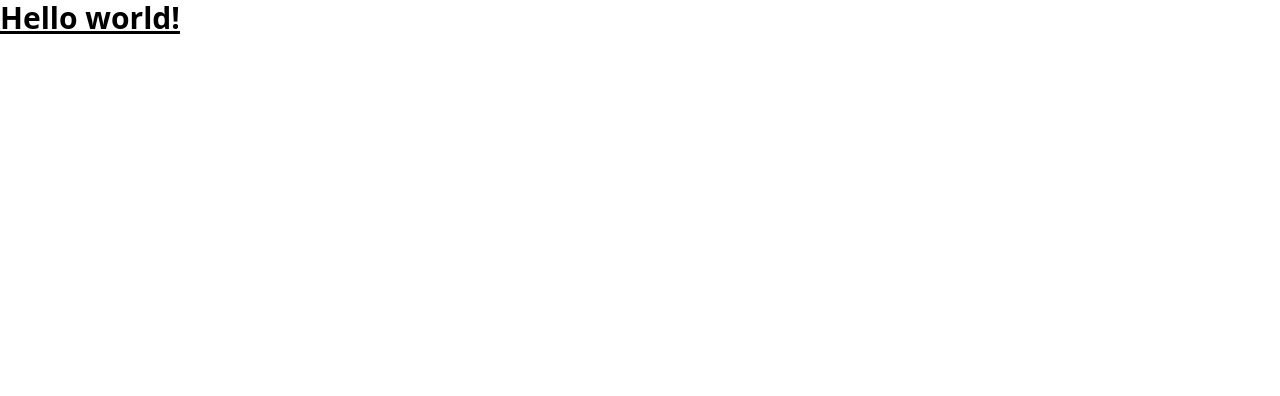
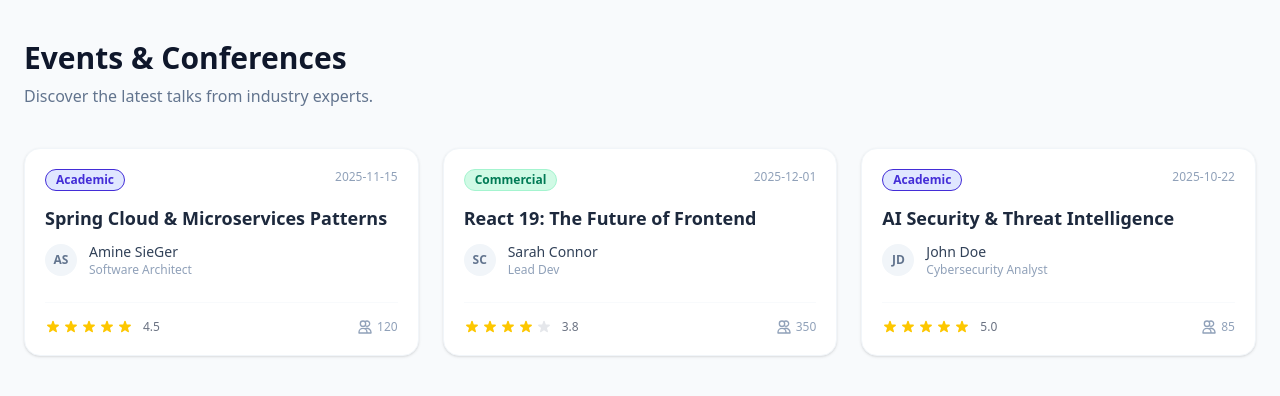
Before and after one commit to SieGer05/KeynoteConnect, a React app in the folder frontend/: page / in a window 1280 px wide. Shown: the top 396 px of the page. Built offline with nearby package versions, Linux system fonts and the light colour scheme; the HTML template or start-up script is replaced by a standard one.

Commit message:
feat: add conference listing and UI components with mock data

```diff
--- a/frontend/package.json
+++ b/frontend/package.json
@@ -11,8 +11,10 @@
   },
   "dependencies": {
     "@tailwindcss/vite": "^4.1.18",
+    "axios": "^1.13.2",
     "react": "^19.2.0",
     "react-dom": "^19.2.0",
+    "react-router-dom": "^7.11.0",
     "tailwindcss": "^4.1.18"
   },
   "devDependencies": {
--- a/frontend/src/App.jsx
+++ b/frontend/src/App.jsx
@@ -1,10 +1,26 @@
-import React from 'react'
+import { MOCK_CONFERENCES } from "./utils/mockData";
+import ConferenceCard from "./features/conferences/components/ConferenceCard";
 
 function App() {
   return (
-    <h1 class="text-3xl font-bold underline">
-      Hello world!
-    </h1>
+    <div className="min-h-screen bg-slate-50 py-10 px-4 sm:px-6">
+      <div className="max-w-7xl mx-auto">
+
+        {/* Page Header */}
+        <div className="mb-10">
+            <h1 className="text-3xl font-bold text-slate-900">Events & Conferences</h1>
+            <p className="text-slate-500 mt-2">Discover the latest talks from industry experts.</p>
+        </div>
+
+        {/* The Grid */}
+        <div className="grid grid-cols-1 md:grid-cols-2 lg:grid-cols-3 gap-6">
+          {MOCK_CONFERENCES.map((conf) => (
+            <ConferenceCard key={conf.id} conference={conf} />
+          ))}
+        </div>
+
+      </div>
+    </div>
   );
 }
 
--- /dev/null
+++ b/frontend/src/components/ui/Badge.jsx
@@ -0,0 +1,13 @@
+const Badge = ({ children, type }) => {
+   const styles = type === 'Academic'
+      ? 'bg-indigo-100 text-indigo-700 border indigo-200'
+      : 'bg-emerald-100 text-emerald-700 border-emerald-200';
+
+   return (
+      <span className={`px-2.5 py-0.5 rounded-full text-xs font-semibold border ${styles}`}>
+         {children}
+      </span>
+   );
+}
+
+export default Badge;
--- /dev/null
+++ b/frontend/src/components/ui/StartRating.jsx
@@ -0,0 +1,24 @@
+const StarRating = ({ score }) => {
+   return (
+      <div className="flex items-center space-x-0.5">
+         {[1, 2, 3, 4, 5].map((star) => (
+         <svg
+            key={star}
+            className={`w-4 h-4 ${
+               star <= Math.round(score) ? "text-yellow-400" : "text-gray-200"
+            }`}
+            fill="currentColor"
+            viewBox="0 0 20 20"
+            xmlns="http://www.w3.org/2000/svg"
+         >
+            <path d="M9.049 2.927c.3-.921 1.603-.921 1.902 0l1.07 3.292a1 1 0 00.95.69h3.462c.969 0 1.371 1.24.588 1.81l-2.8 2.034a1 1 0 00-.364 1.118l1.07 3.292c.3.921-.755 1.688-1.54 1.118l-2.8-2.034a1 1 0 00-1.175 0l-2.8 2.034c-.784.57-1.838-.197-1.539-1.118l1.07-3.292a1 1 0 00-.364-1.118L2.98 8.72c-.783-.57-.38-1.81.588-1.81h3.461a1 1 0 00.951-.69l1.07-3.292z" />
+         </svg>
+         ))}
+         <span className="text-xs text-gray-500 font-medium ml-2">
+         {score.toFixed(1)}
+         </span>
+      </div>
+   );
+};
+
+export default StarRating;
--- /dev/null
+++ b/frontend/src/features/conferences/components/ConferenceCard.jsx
@@ -0,0 +1,53 @@
+import Badge from "../../../components/ui/Badge"
+import StarRating from "../../../components/ui/StartRating";
+
+const ConferenceCard = ({ conference }) => {
+   return (
+      <div className="group bg-white rounded-2xl p-5 border border-slate-100 shadow-sm hover:shadow-md transition-all duration-300 ease-in-out">
+
+         <div className="flex justify-between items-start mb-4">
+            <Badge type={conference.type}>{conference.type}</Badge>
+            <span className="text-xs text-slate-400 font-medium">
+               {conference.date}
+            </span>
+         </div>
+
+         {/* Body: Title & Keynote */}
+         <div className="mb-6">
+            <h3 className="text-lg font-bold text-slate-800 mb-2 leading-tight group-hover:text-indigo-600 transition-colors">
+               {conference.title}
+            </h3>
+
+            {/* Keynote Micro-Profile */}
+            <div className="flex items-center mt-3">
+               <div className="w-8 h-8 rounded-full bg-slate-100 flex items-center justify-center text-xs font-bold text-slate-500 mr-3">
+                  {conference.keynote.firstName[0]}{conference.keynote.lastName[0]}
+               </div>
+               <div>
+                  <p className="text-sm font-medium text-slate-700">
+                  {conference.keynote.firstName} {conference.keynote.lastName}
+                  </p>
+                  <p className="text-xs text-slate-400">
+                  {conference.keynote.function}
+                  </p>
+               </div>
+            </div>
+         </div>
+
+         {/* Footer: Stats & Actions */}
+         <div className="flex items-center justify-between pt-4 border-t border-slate-50">
+            <StarRating score={conference.score} />
+
+            <div className="flex items-center text-slate-400 text-xs font-medium">
+               {/* Simple Icon for users */}
+               <svg className="w-4 h-4 mr-1" fill="none" stroke="currentColor" viewBox="0 0 24 24">
+                  <path strokeLinecap="round" strokeLinejoin="round" strokeWidth="2" d="M12 4.354a4 4 0 110 5.292M15 21H3v-1a6 6 0 0112 0v1zm0 0h6v-1a6 6 0 00-9-5.197M13 7a4 4 0 11-8 0 4 4 0 018 0z" />
+               </svg>
+               {conference.registeredCount}
+            </div>
+         </div>
+      </div>
+   );
+};
+
+export default ConferenceCard;
--- /dev/null
+++ b/frontend/src/pages/HomePage.jsx
@@ -0,0 +1,9 @@
+import React from 'react'
+
+function HomePage() {
+  return (
+    <div>HomePage</div>
+  )
+}
+
+export default HomePage
--- /dev/null
+++ b/frontend/src/utils/mockData.js
@@ -0,0 +1,50 @@
+export const MOCK_CONFERENCES = [
+   {
+      id: 1,
+      title: "Spring Cloud & Microservices Patterns",
+      type: "Academic",
+      date: "2025-11-15",
+      duration: 90,
+      registeredCount: 120,
+      score: 4.5,
+      keynote: {
+         firstName: "Amine",
+         lastName: "SieGer",
+         function: "Software Architect",
+         email: "amine@sieger.ma"
+      },
+      reviews: []
+   },
+   {
+      id: 2,
+      title: "React 19: The Future of Frontend",
+      type: "Commercial",
+      date: "2025-12-01",
+      duration: 45,
+      registeredCount: 350,
+      score: 3.8,
+      keynote: {
+         firstName: "Sarah",
+         lastName: "Connor",
+         function: "Lead Dev",
+         email: "sarah@tech.com"
+      },
+      reviews: []
+   },
+   {
+      id: 3,
+      title: "AI Security & Threat Intelligence",
+      type: "Academic",
+      date: "2025-10-22",
+      duration: 120,
+      registeredCount: 85,
+      score: 5.0,
+      keynote: {
+         firstName: "John",
+         lastName: "Doe",
+         function: "Cybersecurity Analyst",
+         email: "john@sec.org"
+      },
+      reviews: []
+   }
+];
```
Also changed, not shown: frontend/src/pages/ConferenceDetailsPage.jsx (added), frontend/src/pages/ConferencesPage.jsx (added), frontend/src/services/api.js (added), frontend/src/services/conferenceService.js (added), 1 other file (tests, documents, lock files or other folders).
